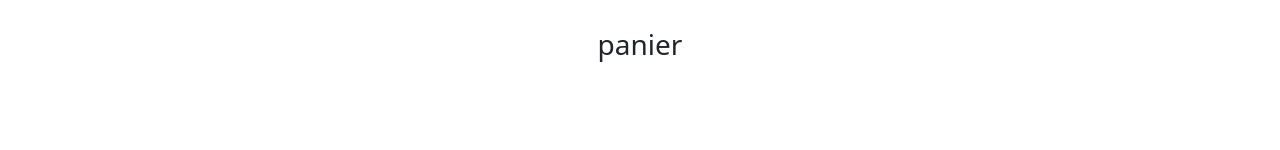
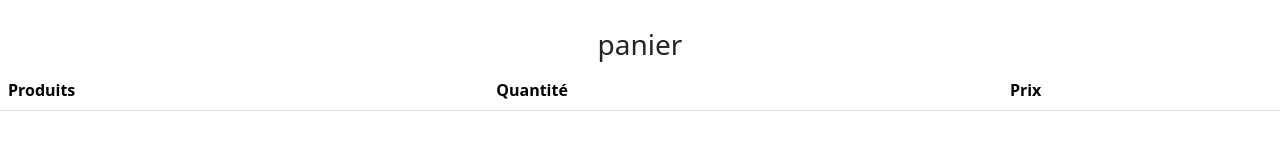
Before and after one commit to DannyUprajay/manga-shop-Angular, an Angular app: page /produit in a window 1280 px wide. Shown: the part 606-756 px from the top of the page. Built offline with nearby package versions, Linux system fonts and the light colour scheme.

Commit message:
ajout du table panier

```diff
--- a/src/app/product-list/product-list.component.html
+++ b/src/app/product-list/product-list.component.html
@@ -30,20 +30,24 @@
 </div>
 
 
-<div class="container">
-  <div class="row row-cols-1 row-cols-md-3 g-4">
-    <div *ngFor="let item of panier">
-    <div class="col-md-3">
-      <div class="col-2">
-            <p>Nom : {{item.name}}</p>
-          </div>
-          <div  class="col-4">
-            <p>Prix : {{item.price}} </p>
-          </div>
-          <div class="col-2">
-            <p>Quantité : {{item.quantity}}</p>
-          </div>
-        </div>
-    </div>
-  </div>
-</div>
+
+<table class="table">
+  <thead>
+  <tr>
+    <th scope="col">Produits</th>
+    <th scope="col">Quantité</th>
+    <th scope="col">Prix</th>
+  </tr>
+  </thead>
+
+  <tbody div *ngFor="let item of panier">
+  <tr>
+    <th scope="row">{{item.name}}</th>
+    <td>{{item.quantity}}</td>
+    <td>{{item.price}}</td>
+    <button>delete</button>
+  </tr>
+  <tr>
+  </tbody>
+
+</table>
--- a/src/app/product-list/product-list.component.ts
+++ b/src/app/product-list/product-list.component.ts
@@ -21,7 +21,7 @@ export class ProductListComponent {
   }
 
   add(id: number) {
-    let test = this.productService.fetchById(id);
+    let test = this.productService.fetchById(id - 1);
     this.panier.push(test);
     // this.panier = this.productService.fetchById(id - 1) ;
     console.log(this.panier);
```
